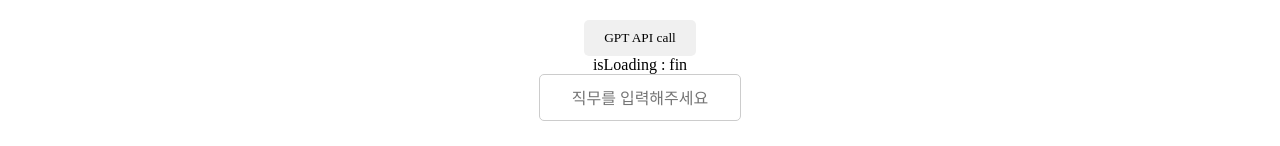
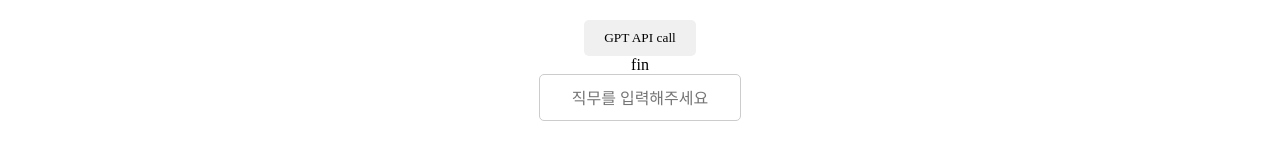
Before and after one commit to GreenBee-PFG/FrontEnd, a React (Create React App) app in the folder pfg/: page /devapi in a window 1280 px wide. Shown: the part 409-555 px from the top of the page. Built offline with nearby package versions, Linux system fonts and the light colour scheme; a web font is replaced by a local one.

Commit message:
♻️ Spinner 코드 수정 및 로딩시 입력창 안보이게 수정

```diff
--- a/pfg/src/pages/DevApi.jsx
+++ b/pfg/src/pages/DevApi.jsx
@@ -51,13 +51,15 @@ const DevApi = () => {
 
                 <Button onClick={() => handleClickAPICall()}>GPT API call</Button>
                 <div>{data}</div>
-                <div>isLoading : {isLoading ?  <Spinner /> : "fin"}</div>
+                <div>{isLoading ?  <Spinner /> : "fin"}</div>
+                {!isLoading && (
                     <Textarea
                         id="textarea_content"
                         placeholder="직무를 입력해주세요"
                         onChange={handleContentChange}
                         value={content}
                     />
+                )}
             </BodyContent>
         </>
     );
```
Lines whose indentation alone changed are shown as unchanged.
